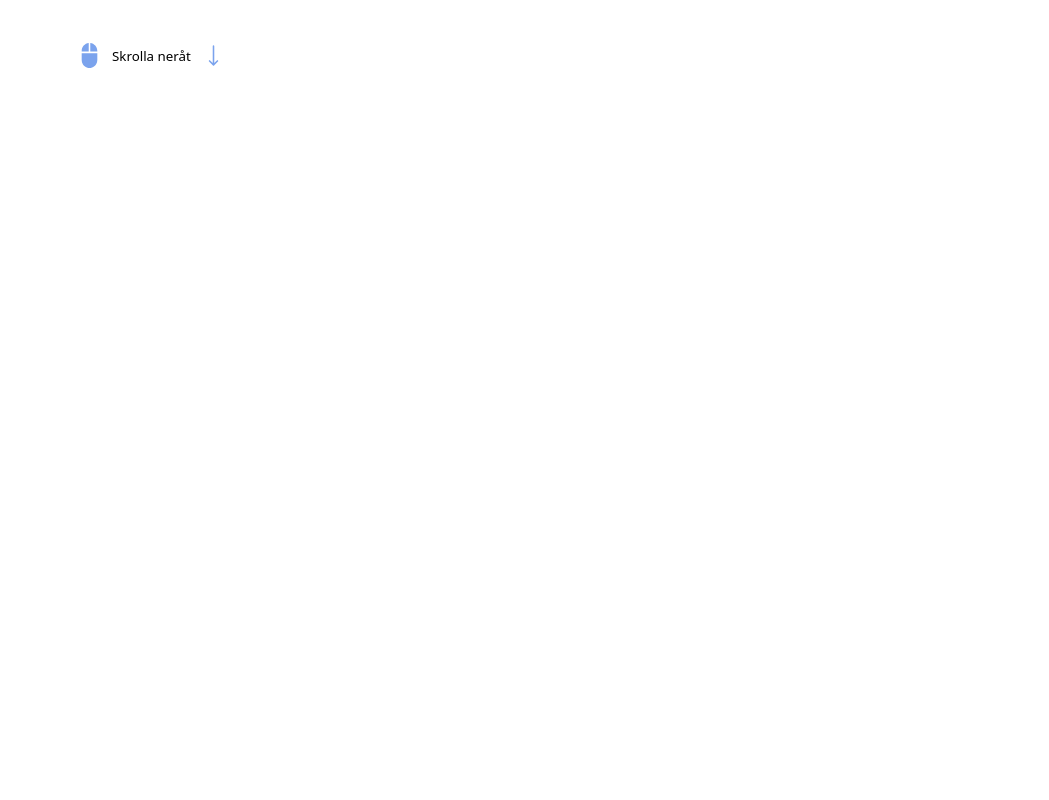
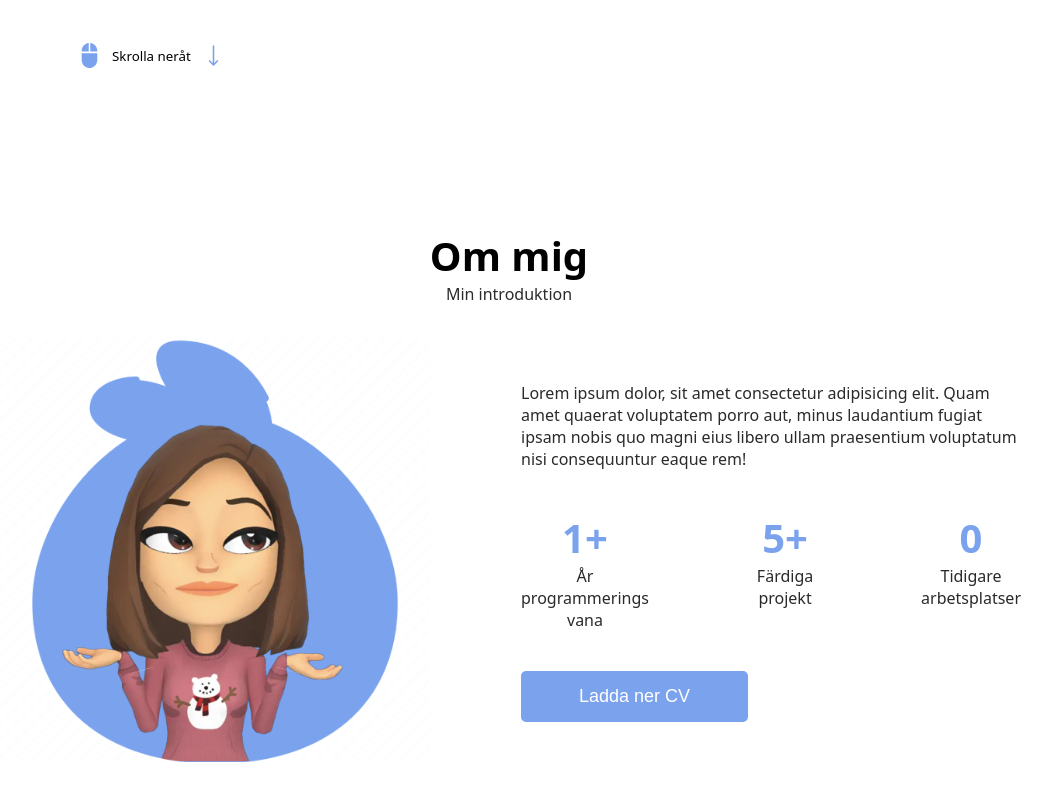
Before and after one commit to saraohman97/personal-site, a React (Create React App) app: page / in a window 1280 px wide. Shown: the part 700-1500 px from the top of the page, without its empty margins (131-1180 px from the left). Before the commit the page ends 800 px from the top, so only its background shows below. Built offline with nearby package versions, Linux system fonts and the light colour scheme.

Commit message:
About-page is now responsive

```diff
--- a/src/App.css
+++ b/src/App.css
@@ -28,11 +28,7 @@ h1 {
 }
 p {
     line-height: 22px;
-}
-.df {
-    display: flex;
-    align-items: center;
-    gap: 5rem;
+    color: rgb(42, 42, 42);
 }
 button {
     padding: .8rem 3.5rem;
@@ -60,6 +56,18 @@ button:hover {
 img {
     width: 100%;
     height: 100%;
+}
+.section {
+    height: 100vh;
+    padding: 4rem 0 1rem;
+    text-align: center;
+}
+.section-subtitle {
+    margin-bottom: 2rem;
+}
+.grid {
+    display: grid;
+    gap: 1.5rem;
 }
 
 
@@ -104,6 +112,7 @@ img {
 
     padding-top: 3.5rem;
     align-items: center;
+    margin-bottom: 4rem;
 }
 .home-text {
     grid-column: 1/3;
@@ -117,10 +126,11 @@ img {
     display: none;
 }
 
-.home-img {
+.home-img,
+.about-img {
     max-width: 300px;
 }
-.home .mask {
+.mask {
     mask-image: url('./assets/mask-3.png');
     mask-size: contain;
     mask-position: top;
@@ -177,51 +187,46 @@ img {
 
 
 /* ------------------------------about--------------------------------- */
-.about {
-    height: 100vh;
-    padding-top: 5rem;
-
-    display: flex;
-    align-items: center;
-    flex-direction: column;
+.about-img {
+    max-width: 300px;
+    align-self: center;
+    justify-self: center;
 }
 .about-text {
-    width: 35%;
-    display: flex;
-    flex-direction: column;
-    gap: 2rem;
-    margin-top: 5rem;
+    align-self: center;
+}
+.about-desc {
+    margin-bottom: 2.5rem;
 }
 .number-display {
     display: flex;
-    align-items: flex-start;
     justify-content: space-between;
-    gap: 1rem;
-    width: 100%;
-    margin-bottom: 2rem;
-}
-.number-display-item {
-    width: 9rem;
-    text-align: center;
-}
-.number-display p {
-    font-weight: 600;
-    color: rgb(47, 47, 47);
-}
-.about .mask {
-    mask-image: url('./assets/mask-3.png');
-
-    mask-size: contain;
-    mask-position: top;
-    mask-repeat: no-repeat;
-
-    /* -webkit-mask-size: 100%; */
-    -webkit-mask-image: url('./assets/mask-3.png');
-    -webkit-mask-repeat: no-repeat;
-
-    margin-left: 4rem;
+    gap: .5rem;
+    margin-bottom: 2.5rem;
 }
 
+/* for small devices */
+@media screen and (max-width: 350px) {
+    .number-display p {
+        font-size: small;
+    }
+}
+/* for medium devices */
+@media screen and (min-width: 568px) {
+    .about .grid {
+        grid-template-columns: repeat(2, 1fr);
+        text-align: start;
+    }
+    .number-display {
+        text-align: center;
+    }
+    .about-text {
+        max-width: 500px;
+    }
+    .about-img {
+        max-width: 500px;
+    }
+}
 
 
 
--- a/src/App.js
+++ b/src/App.js
@@ -18,7 +18,7 @@ function App() {
       <Navbar english={english} setEnglish={setEnglish} />
 
       <Home english={english} />
-      {/* <About english={english} /> */}
+      <About english={english} />
       {/* <Skills english={english} /> */}
       {/* <Portfolio english={english} /> */}
 
--- a/src/pages/About.js
+++ b/src/pages/About.js
@@ -1,36 +1,45 @@
 import { Link } from 'react-router-dom'
 import self from '../assets/self-2.png'
 
-const About = ({english}) => {
+const About = ({ english }) => {
   return (
-    <div className='about' id='om-mig'>
+    <div className='about section' id='om-mig'>
       <h1>{english === true ? 'About me' : 'Om mig'}</h1>
-      <p>{english === true ? 'My introduction' : 'Min introduktion'}</p>
+      <p className='section-subtitle'>{english === true ? 'My introduction' : 'Min introduktion'}</p>
 
-      <div className="df">
-        <div className="home-img">
+      <div className="grid">
+        <div className="about-img">
           <div className='mask'>
-            <img src={self} alt="" width={500} />
+            <img src={self} alt="" />
           </div>
         </div>
 
         <div className="about-text">
-          <p>Lorem ipsum dolor, sit amet consectetur adipisicing elit. Quam amet quaerat voluptatem porro aut, minus laudantium fugiat ipsam nobis quo magni eius libero ullam praesentium voluptatum nisi consequuntur eaque rem!</p>
+          <p className='about-desc'>Lorem ipsum dolor, sit amet consectetur adipisicing elit. Quam amet quaerat voluptatem porro aut, minus laudantium fugiat ipsam nobis quo magni eius libero ullam praesentium voluptatum nisi consequuntur eaque rem!</p>
 
           <div className="number-display">
             <div className="number-display-item">
               <h1 className='blue'>1+</h1>
-              <p>{english === true ? 'Years programming experience' : 'År programmerings vana'}</p>
+              {english === true
+                ? <p>Years <br /> programming <br /> experience</p>
+                : <p>År <br />programmerings <br /> vana</p>
+              }
             </div>
 
             <div className="number-display-item">
               <h1 className='blue'>5+</h1>
-              <p>{english === true ? 'Completed projects' : 'Färdiga project'}</p>
+              {english === true
+                ? <p>Completed <br /> projects</p>
+                : <p>Färdiga <br /> projekt</p>
+              }
             </div>
 
             <div className="number-display-item">
               <h1 className='blue'>0</h1>
-              <p>{english === true ? 'Previous workplaces' : 'Tidigare arbetsplatser'}</p>
+              {english === true
+              ? <p>Previous <br /> workplaces</p>
+              : <p>Tidigare <br /> arbetsplatser</p>
+              }
             </div>
           </div>
 
```
